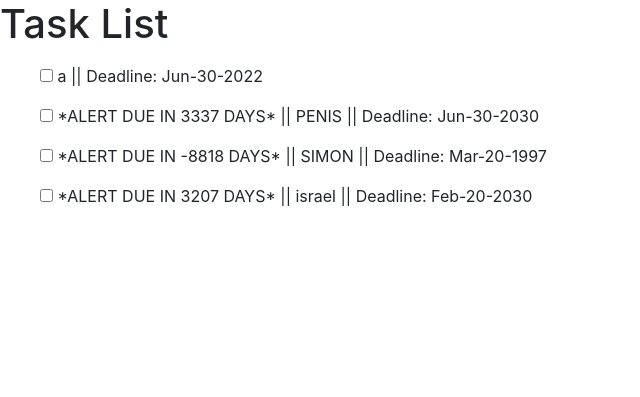
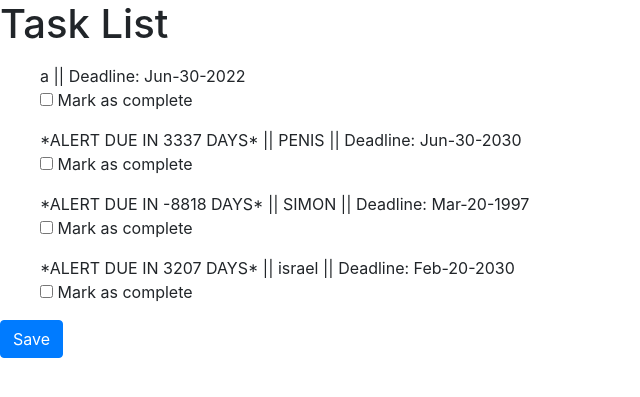
Before and after one commit to ZetaVII/Task-Manager-App, a Flask app: page /overview in a window 1280 px wide. Shown: the part 56-453 px from the top of the page, without its empty margins (0-640 px from the left). Run offline with Flask 2, Linux system fonts and the light colour scheme; a user stored in the database is signed in; data comes from the database, SQL or seed files in the repository; some libraries are stand-ins or nearby versions.

Commit message:
Fix mark as complete feature
Post to overview route. Add submit button to save changes.

```diff
--- a/app/templates/overview.html
+++ b/app/templates/overview.html
@@ -1,20 +1,22 @@
 {% extends "base_loggedIn.html" %}
 
 {% block content %}
-        <form action = "" method = "post" novalidate>
+        <form action="/overview" method="POST" novalidate>
         {{ form.hidden_tag() }}
         <h1> Task List </h1>
         <p>
                 {% for task in list %}
                         <ul>
-                                <p>{{ form.complete() }}
-                                {% if "Reminder" in task %}
-                                *ALERT DUE IN {{ task["Due_By"] }} DAYS* ||
-                                {% endif %}
-                                {{ task["Title"] }} || Deadline: {{ task["Deadline"]}}
+                                <p>
+                                    {% if "Reminder" in task %}
+                                        *ALERT DUE IN {{ task["Due_By"] }} DAYS* ||
+                                    {% endif %}
+                                    {{ task["Title"] }} || Deadline: {{ task["Deadline"]}} <br>
+                                    <input type="checkbox" name=check value={{ task["ID"] }}> Mark as complete
                                 </p>
                         </ul>
                 {% endfor %}
         </p>
+        <button type="submit" class="btn btn-primary">Save</button>
         </form>
 {% endblock %}
```
